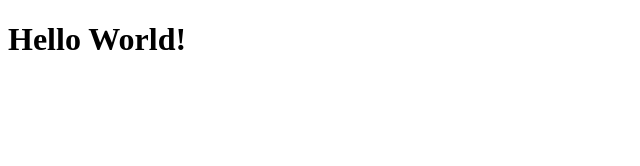
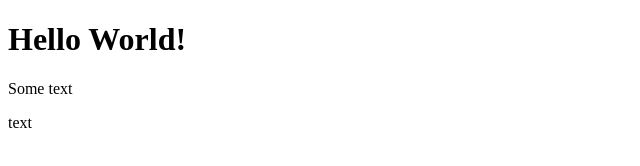
Before and after one commit to msadza/git-day-1-practice1, a plain HTML site: page index.html in a window 1280 px wide. Shown: the whole page, without its empty margins (0-640 px from the left). Drawn offline with Linux system fonts and the light colour scheme.

Commit message:
add paragraph p tag

```diff
--- a/index.html
+++ b/index.html
@@ -6,5 +6,11 @@
 </head>
 <body>
   <h1>Hello World!</h1>
+<p>
+    Some text
+  </p>
+<p>
+    text
+  </p>
 </body>
 </html>
```
